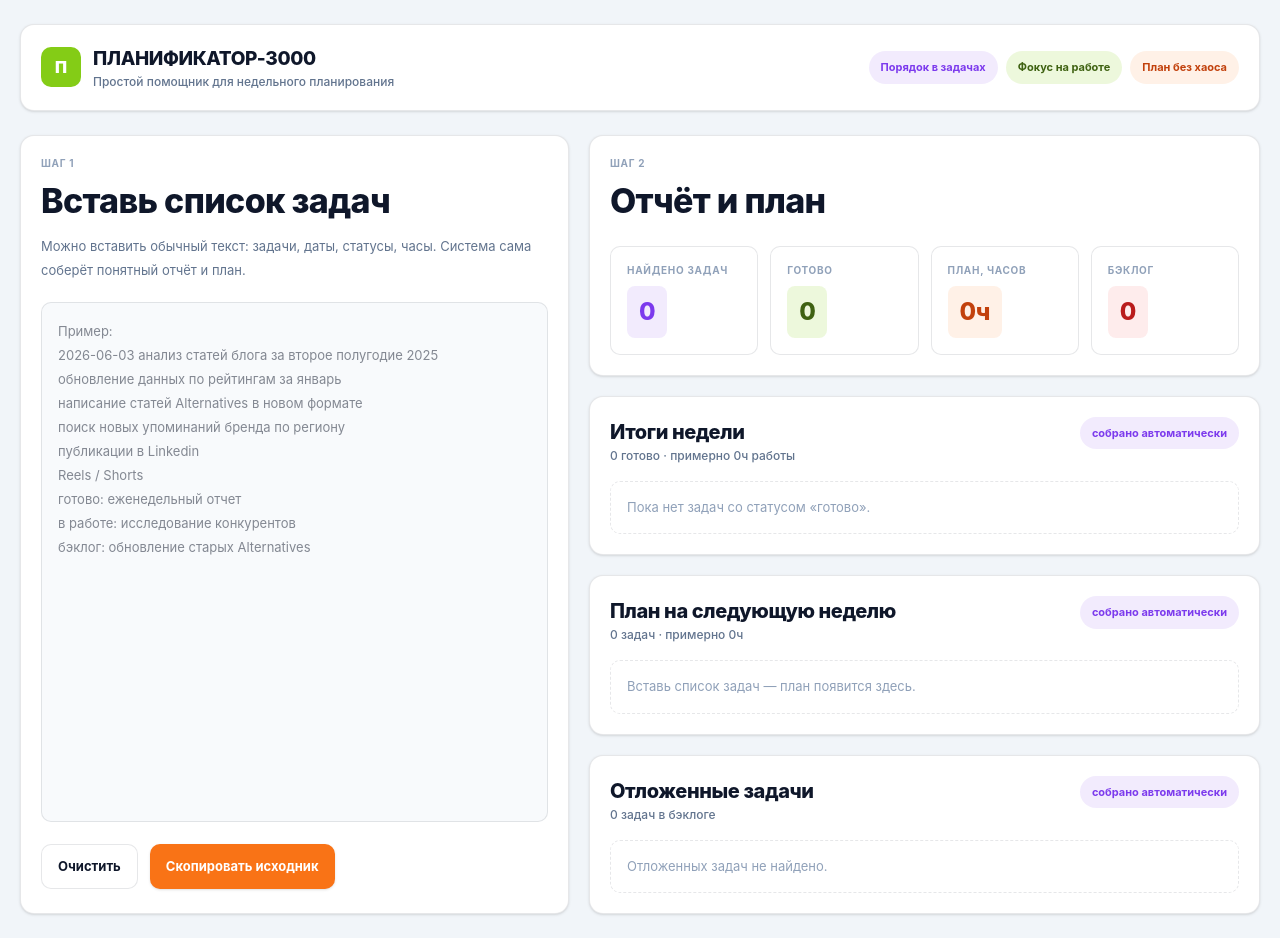
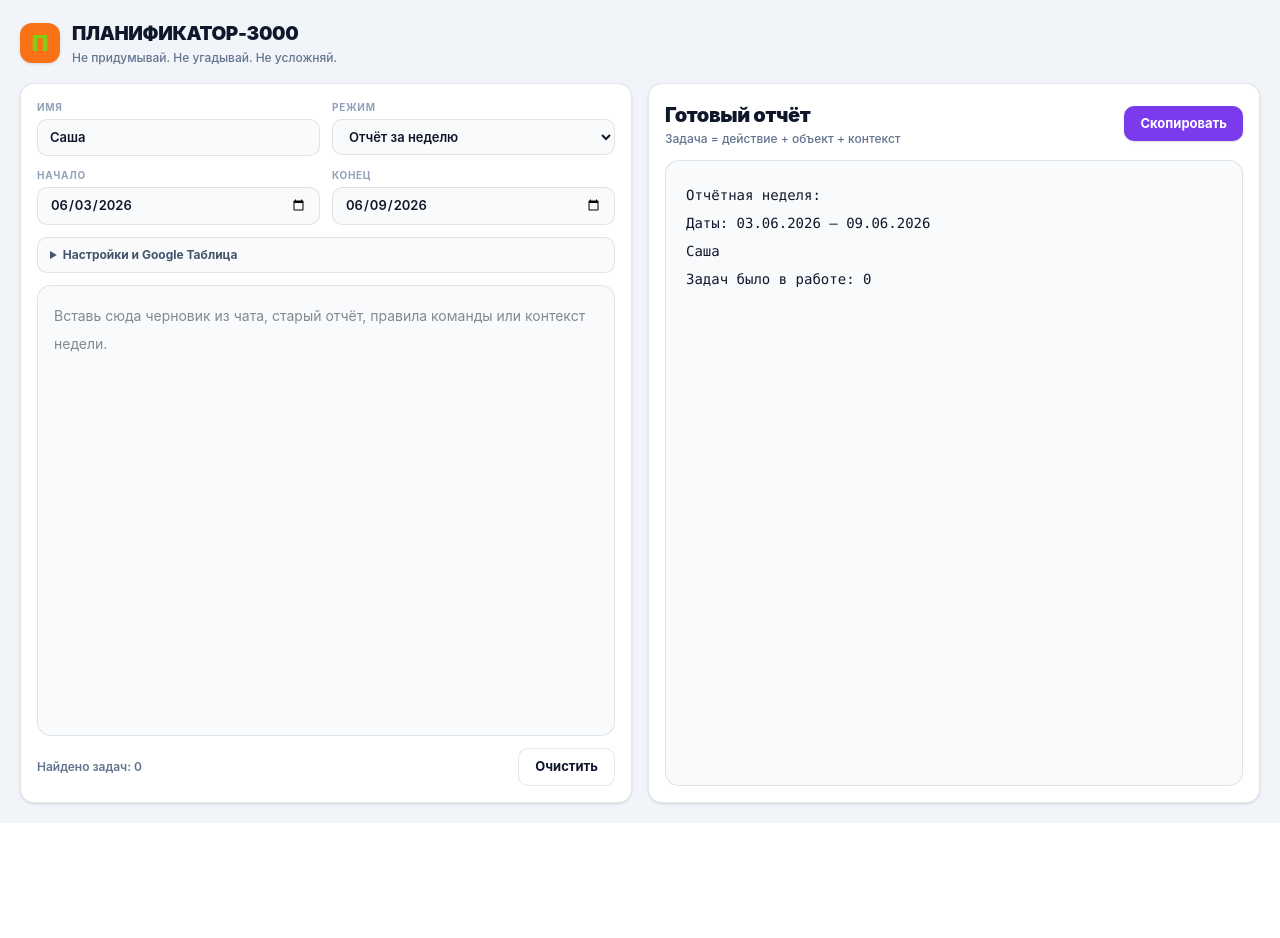
Before and after one commit to svetlohub/planificator3000, a Next.js app in the folder apps/web/: page / in a window 1280 px wide. After the commit the page ends 823 px from the top, so only its background shows below. Built offline with nearby package versions, Linux system fonts and the light colour scheme.

Commit message:
Simplify Russian production planning UI

```diff
--- a/apps/web/app/layout.tsx
+++ b/apps/web/app/layout.tsx
@@ -1,13 +1,14 @@
+import type { ReactNode } from "react";
 import type { Metadata } from "next";
-import type { ReactNode } from "react";
-
-import { APP_NAME } from "@planner3000/shared";
 
 import "./globals.css";
 
 export const metadata: Metadata = {
-  title: APP_NAME,
-  description: "AI-ready planning workspace for teams that execute.",
+  title: "ПЛАНИФИКАТОР-3000",
+  description: "Простой помощник для недельных отчётов и планов",
+  icons: {
+    icon: "/favicon.svg",
+  },
 };
 
 export default function RootLayout({ children }: Readonly<{ children: ReactNode }>) {
--- a/apps/web/app/page.tsx
+++ b/apps/web/app/page.tsx
@@ -1,276 +1,273 @@
-/* global navigator */
+/* global window, navigator */
 "use client";
 
-import type { ReactNode } from "react";
-import { useMemo, useState } from "react";
+import { useEffect, useMemo, useState } from "react";
 
-type TaskStatus = "done" | "progress" | "planned" | "backlog";
+type OutputMode = "report" | "plan";
 
-type ParsedTask = {
-  title: string;
-  date?: string;
-  owner?: string;
-  status: TaskStatus;
-  estimate: number;
-};
+const DEFAULT_NAME = "Саша";
 
-const placeholder = `Пример:
-2026-06-03 анализ статей блога за второе полугодие 2025
-обновление данных по рейтингам за январь
-написание статей Alternatives в новом формате
-поиск новых упоминаний бренда по региону
-публикации в Linkedin
-Reels / Shorts
-готово: еженедельный отчет
-в работе: исследование конкурентов
-бэклог: обновление старых Alternatives`;
-
-function detectStatus(line: string, section: TaskStatus): TaskStatus {
-  const lower = line.toLowerCase();
-
-  if (lower.includes("готово") || lower.includes("сделано") || lower.includes("done") || lower.includes("completed")) {
-    return "done";
+function todayIso() {
+  return new Date().toISOString().slice(0, 10);
 }
 
-  if (lower.includes("в работе") || lower.includes("делаю") || lower.includes("progress") || lower.includes("doing")) {
-    return "progress";
+function addDays(date: Date, days: number) {
+  const next = new Date(date);
+  next.setDate(next.getDate() + days);
+  return next;
 }
 
-  if (lower.includes("бэклог") || lower.includes("backlog") || lower.includes("потом") || lower.includes("отлож")) {
-    return "backlog";
+function toRuDate(value: string) {
+  if (!value) return "";
+  const [year, month, day] = value.split("-");
+  return `${day}.${month}.${year}`;
 }
 
-  return section;
+function shortRuDate(value: string) {
+  if (!value) return "";
+  const [, month, day] = value.split("-");
+  return `${day}.${month}`;
 }
 
-function cleanTitle(line: string): string {
+function normalizeLine(line: string) {
   return line
     .replace(/^[-*•]\s*/, "")
-    .replace(/^\d+\.\s*/, "")
-    .replace(/\b\d{4}-\d{2}-\d{2}\b/g, "")
-    .replace(/\b\d+(?:\.\d+)?\s*(h|ч|час|часа|часов)\b/gi, "")
-    .replace(/^(готово|сделано|в работе|бэклог|план|задача)\s*[:—-]\s*/i, "")
+    .replace(/^\d+[).]\s*/, "")
     .replace(/\s+/g, " ")
     .trim();
 }
 
-function parseTasks(raw: string): ParsedTask[] {
-  let currentSection: TaskStatus = "planned";
+function dedupeTasks(lines: string[]) {
+  const seen = new Set<string>();
+  const result: string[] = [];
 
-  return raw
-    .split("\n")
-    .map((line) => line.trim())
-    .filter(Boolean)
-    .flatMap((line) => {
-      const lower = line.toLowerCase();
+  for (const line of lines) {
+    const task = normalizeLine(line);
+    const key = task.toLowerCase();
 
-      if (["готово", "сделано", "прошлая неделя", "previous week", "completed tasks"].some((word) => lower.includes(word)) && line.length < 35) {
-        currentSection = "done";
-        return [];
+    if (!task || seen.has(key)) continue;
+
+    seen.add(key);
+    result.push(task);
   }
 
-      if (["новая неделя", "план", "next week", "new week"].some((word) => lower.includes(word)) && line.length < 35) {
-        currentSection = "planned";
-        return [];
+  return result;
 }
 
-      if (["бэклог", "backlog", "отложено"].some((word) => lower.includes(word)) && line.length < 35) {
-        currentSection = "backlog";
-        return [];
+function toFutureTask(task: string) {
+  const replacements: Array<[RegExp, string]> = [
+    [/^проверила\b/i, "проверить"],
+    [/^проверил\b/i, "проверить"],
+    [/^контролировала\b/i, "проконтролировать"],
+    [/^контролировал\b/i, "проконтролировать"],
+    [/^обновила\b/i, "обновить"],
+    [/^обновил\b/i, "обновить"],
+    [/^сделала\b/i, "сделать"],
+    [/^сделал\b/i, "сделать"],
+    [/^работала над\b/i, "поработать над"],
+    [/^работал над\b/i, "поработать над"],
+    [/^опубликовала\b/i, "опубликовать"],
+    [/^опубликовал\b/i, "опубликовать"],
+    [/^выложила\b/i, "выложить"],
+    [/^выложил\b/i, "выложить"],
+    [/^написала\b/i, "написать"],
+    [/^написал\b/i, "написать"],
+    [/^подготовила\b/i, "подготовить"],
+    [/^подготовил\b/i, "подготовить"],
+    [/^переводила\b/i, "перевести"],
+    [/^переводил\b/i, "перевести"],
+  ];
+
+  for (const [pattern, replacement] of replacements) {
+    if (pattern.test(task)) return task.replace(pattern, replacement);
   }
 
-      const date = line.match(/\d{4}-\d{2}-\d{2}/)?.[0];
-      const estimateMatch = line.match(/(\d+(?:\.\d+)?)\s*(h|ч|час|часа|часов)/i);
-      const title = cleanTitle(line);
-
-      if (!title || title.length < 3) {
-        return [];
+  return task;
 }
 
-      return [
-        {
-          title,
-          date,
-          status: detectStatus(line, currentSection),
-          estimate: estimateMatch ? Number(estimateMatch[1]) : 2,
-        },
-      ];
-    });
-}
+function formatOutput(params: {
+  name: string;
+  tasks: string[];
+  mode: OutputMode;
+  startDate: string;
+  endDate: string;
+}) {
+  const { name, tasks, mode, startDate, endDate } = params;
+  const finalTasks = mode === "plan" ? tasks.map(toFutureTask) : tasks;
 
-function byStatus(tasks: ParsedTask[], status: TaskStatus) {
-  return tasks.filter((task) => task.status === status);
+  const title =
+    mode === "report"
+      ? `Отчётная неделя:\nДаты: ${toRuDate(startDate)} – ${toRuDate(endDate)}\n${name}\nЗадач было в работе: ${finalTasks.length}`
+      : `План на неделю:\nДаты: ${shortRuDate(startDate)} до ${shortRuDate(endDate)}\n${name}\nЗадач запланировано: ${finalTasks.length}`;
+
+  const list = finalTasks.map((task, index) => `${index + 1}. ${task}`).join("\n");
+
+  return list ? `${title}\n${list}` : title;
 }
 
 export default function HomePage() {
+  const baseDate = useMemo(() => new Date(todayIso()), []);
+  const defaultReportStart = addDays(baseDate, -7).toISOString().slice(0, 10);
+  const defaultReportEnd = addDays(baseDate, -1).toISOString().slice(0, 10);
+  const defaultPlanStart = todayIso();
+  const defaultPlanEnd = addDays(baseDate, 6).toISOString().slice(0, 10);
+
   const [raw, setRaw] = useState("");
+  const [name, setName] = useState(DEFAULT_NAME);
+  const [sheetUrl, setSheetUrl] = useState("");
+  const [mode, setMode] = useState<OutputMode>("report");
+  const [reportStart, setReportStart] = useState(defaultReportStart);
+  const [reportEnd, setReportEnd] = useState(defaultReportEnd);
+  const [planStart, setPlanStart] = useState(defaultPlanStart);
+  const [planEnd, setPlanEnd] = useState(defaultPlanEnd);
 
-  const tasks = useMemo(() => parseTasks(raw), [raw]);
-  const done = byStatus(tasks, "done");
-  const progress = byStatus(tasks, "progress");
-  const planned = byStatus(tasks, "planned");
-  const backlog = byStatus(tasks, "backlog");
+  useEffect(() => {
+    const savedName = window.localStorage.getItem("planner3000:name");
+    const savedSheetUrl = window.localStorage.getItem("planner3000:sheetUrl");
 
-  const plannedHours = planned.reduce((sum, task) => sum + task.estimate, 0);
-  const doneHours = done.reduce((sum, task) => sum + task.estimate, 0);
+    if (savedName) setName(savedName);
+    if (savedSheetUrl) setSheetUrl(savedSheetUrl);
+  }, []);
+
+  useEffect(() => {
+    window.localStorage.setItem("planner3000:name", name);
+  }, [name]);
+
+  useEffect(() => {
+    window.localStorage.setItem("planner3000:sheetUrl", sheetUrl);
+  }, [sheetUrl]);
+
+  const tasks = useMemo(() => dedupeTasks(raw.split("\n")), [raw]);
+
+  const output = useMemo(
+    () =>
+      formatOutput({
+        name,
+        tasks,
+        mode,
+        startDate: mode === "report" ? reportStart : planStart,
+        endDate: mode === "report" ? reportEnd : planEnd,
+      }),
+    [name, tasks, mode, reportStart, reportEnd, planStart, planEnd],
+  );
+
+  async function copyOutput() {
+    await navigator.clipboard.writeText(output);
+  }
 
   return (
     <main className="min-h-screen bg-[#F1F5F9] text-[#0F172A]">
-      <section className="mx-auto max-w-7xl px-5 py-6">
-        <header className="mb-6 rounded-[14px] border border-slate-900/10 bg-white p-5 shadow-sm">
-          <div className="flex flex-col gap-4 md:flex-row md:items-center md:justify-between">
+      <section className="mx-auto flex min-h-screen max-w-7xl flex-col px-5 py-5">
+        <header className="mb-4 flex items-center justify-between">
           <div className="flex items-center gap-3">
-              <div className="grid size-10 place-items-center rounded-[10px] bg-[#84CC16] font-black text-white">П</div>
+            <div className="grid size-10 place-items-center rounded-[12px] bg-[#F97316] text-[22px] font-black text-[#84CC16] shadow-sm">
+              П
+            </div>
             <div>
-                <p className="text-[19px] font-extrabold tracking-[-.02em]">ПЛАНИФИКАТОР-3000</p>
-                <p className="text-xs font-medium text-slate-500">Простой помощник для недельного планирования</p>
-              </div>
-            </div>
-
-            <div className="flex flex-wrap gap-2 text-[11px] font-bold">
-              <span className="rounded-full bg-[#7C3AED]/10 px-3 py-2 text-[#7C3AED]">Порядок в задачах</span>
-              <span className="rounded-full bg-[#84CC16]/15 px-3 py-2 text-[#3F6212]">Фокус на работе</span>
-              <span className="rounded-full bg-[#F97316]/10 px-3 py-2 text-[#C2410C]">План без хаоса</span>
+              <div className="text-[19px] font-black tracking-[-.02em]">ПЛАНИФИКАТОР-3000</div>
+              <div className="text-[12px] font-medium text-slate-500">Не придумывай. Не угадывай. Не усложняй.</div>
             </div>
           </div>
         </header>
 
-        <div className="grid gap-5 lg:grid-cols-[0.9fr_1.1fr]">
-          <section className="rounded-[14px] border border-slate-900/10 bg-white p-5 shadow-sm">
-            <p className="text-[10px] font-bold uppercase tracking-[.7px] text-slate-400">Шаг 1</p>
-            <h1 className="mt-1 text-[34px] font-extrabold tracking-[-.02em]">Вставь список задач</h1>
-            <p className="mt-2 text-[13px] leading-6 text-slate-500">
-              Можно вставить обычный текст: задачи, даты, статусы, часы. Система сама соберёт понятный отчёт и план.
-            </p>
+        <div className="grid flex-1 gap-4 lg:grid-cols-2">
+          <section className="flex min-h-[720px] flex-col rounded-[14px] border border-slate-900/10 bg-white p-4 shadow-sm">
+            <div className="mb-3 grid gap-3 md:grid-cols-[1fr_1fr]">
+              <label className="block">
+                <span className="mb-1 block text-[10px] font-bold uppercase tracking-[.7px] text-slate-400">Имя</span>
+                <input
+                  value={name}
+                  onChange={(event) => setName(event.target.value)}
+                  className="w-full rounded-[10px] border border-slate-900/10 bg-slate-50 px-3 py-2 text-[13px] font-semibold outline-none focus:border-[#7C3AED] focus:ring-4 focus:ring-[#7C3AED]/10"
+                />
+              </label>
+
+              <label className="block">
+                <span className="mb-1 block text-[10px] font-bold uppercase tracking-[.7px] text-slate-400">Режим</span>
+                <select
+                  value={mode}
+                  onChange={(event) => setMode(event.target.value as OutputMode)}
+                  className="w-full rounded-[10px] border border-slate-900/10 bg-slate-50 px-3 py-2 text-[13px] font-semibold outline-none focus:border-[#7C3AED] focus:ring-4 focus:ring-[#7C3AED]/10"
+                >
+                  <option value="report">Отчёт за неделю</option>
+                  <option value="plan">План на неделю</option>
+                </select>
+              </label>
+            </div>
+
+            <div className="mb-3 grid gap-3 md:grid-cols-2">
+              <label className="block">
+                <span className="mb-1 block text-[10px] font-bold uppercase tracking-[.7px] text-slate-400">Начало</span>
+                <input
+                  type="date"
+                  value={mode === "report" ? reportStart : planStart}
+                  onChange={(event) => (mode === "report" ? setReportStart(event.target.value) : setPlanStart(event.target.value))}
+                  className="w-full rounded-[10px] border border-slate-900/10 bg-slate-50 px-3 py-2 text-[13px] font-semibold outline-none focus:border-[#7C3AED] focus:ring-4 focus:ring-[#7C3AED]/10"
+                />
+              </label>
+
+              <label className="block">
+                <span className="mb-1 block text-[10px] font-bold uppercase tracking-[.7px] text-slate-400">Конец</span>
+                <input
+                  type="date"
+                  value={mode === "report" ? reportEnd : planEnd}
+                  onChange={(event) => (mode === "report" ? setReportEnd(event.target.value) : setPlanEnd(event.target.value))}
+                  className="w-full rounded-[10px] border border-slate-900/10 bg-slate-50 px-3 py-2 text-[13px] font-semibold outline-none focus:border-[#7C3AED] focus:ring-4 focus:ring-[#7C3AED]/10"
+                />
+              </label>
+            </div>
+
+            <details className="mb-3 rounded-[10px] border border-slate-900/10 bg-slate-50 px-3 py-2">
+              <summary className="cursor-pointer text-[12px] font-bold text-slate-600">Настройки и Google Таблица</summary>
+              <input
+                value={sheetUrl}
+                onChange={(event) => setSheetUrl(event.target.value)}
+                placeholder="Ссылка на Google Таблицу — пока хранится как настройка"
+                className="mt-3 w-full rounded-[10px] border border-slate-900/10 bg-white px-3 py-2 text-[13px] outline-none focus:border-[#7C3AED] focus:ring-4 focus:ring-[#7C3AED]/10"
+              />
+            </details>
 
             <textarea
               value={raw}
               onChange={(event) => setRaw(event.target.value)}
-              placeholder={placeholder}
-              className="mt-5 min-h-[520px] w-full resize-none rounded-[10px] border border-slate-900/10 bg-slate-50 p-4 text-[13px] leading-6 outline-none transition focus:border-[#7C3AED] focus:bg-white focus:ring-4 focus:ring-[#7C3AED]/10"
+              placeholder="Вставь сюда черновик из чата, старый отчёт, правила команды или контекст недели."
+              className="flex-1 resize-none rounded-[14px] border border-slate-900/10 bg-slate-50 p-4 text-[14px] leading-7 outline-none transition focus:border-[#7C3AED] focus:bg-white focus:ring-4 focus:ring-[#7C3AED]/10"
             />
 
-            <div className="mt-4 flex flex-wrap gap-3">
+            <div className="mt-3 flex flex-wrap items-center justify-between gap-3">
+              <div className="text-[12px] font-semibold text-slate-500">Найдено задач: {tasks.length}</div>
               <button
                 onClick={() => setRaw("")}
-                className="rounded-[10px] border border-slate-900/10 bg-white px-4 py-3 text-[13px] font-bold transition hover:-translate-y-0.5"
+                className="rounded-[10px] border border-slate-900/10 bg-white px-4 py-2 text-[13px] font-bold transition hover:-translate-y-0.5"
               >
                 Очистить
-              </button>
-              <button
-                onClick={() => navigator.clipboard.writeText(raw)}
-                className="rounded-[10px] bg-[#F97316] px-4 py-3 text-[13px] font-bold text-white shadow-sm transition hover:-translate-y-0.5 hover:shadow-lg"
-              >
-                Скопировать исходник
               </button>
             </div>
           </section>
 
-          <section className="space-y-5">
-            <section className="rounded-[14px] border border-slate-900/10 bg-white p-5 shadow-sm">
-              <p className="text-[10px] font-bold uppercase tracking-[.7px] text-slate-400">Шаг 2</p>
-              <h2 className="mt-1 text-[34px] font-extrabold tracking-[-.02em]">Отчёт и план</h2>
+          <section className="flex min-h-[720px] flex-col rounded-[14px] border border-slate-900/10 bg-white p-4 shadow-sm">
+            <div className="mb-3 flex items-center justify-between gap-3">
+              <div>
+                <div className="text-[20px] font-black tracking-[-.02em]">
+                  {mode === "report" ? "Готовый отчёт" : "Готовый план"}
+                </div>
+                <div className="text-[12px] font-medium text-slate-500">Задача = действие + объект + контекст</div>
+              </div>
 
-              <div className="mt-5 grid gap-3 md:grid-cols-4">
-                <Metric label="Найдено задач" value={tasks.length} tone="violet" />
-                <Metric label="Готово" value={done.length} tone="lime" />
-                <Metric label="План, часов" value={`${plannedHours}ч`} tone="orange" />
-                <Metric label="Бэклог" value={backlog.length} tone="red" />
+              <button
+                onClick={copyOutput}
+                className="rounded-[10px] bg-[#7C3AED] px-4 py-2 text-[13px] font-bold text-white shadow-sm transition hover:-translate-y-0.5 hover:shadow-lg"
+              >
+                Скопировать
+              </button>
             </div>
-            </section>
 
-            <ReportCard title="Итоги недели" subtitle={`${done.length} готово · примерно ${doneHours}ч работы`}>
-              {done.length ? done.map((task) => <TaskRow key={task.title} task={task} />) : <Empty text="Пока нет задач со статусом «готово»." />}
-              {progress.length ? (
-                <>
-                  <Divider label="В работе" />
-                  {progress.map((task) => <TaskRow key={task.title} task={task} />)}
-                </>
-              ) : null}
-            </ReportCard>
-
-            <ReportCard title="План на следующую неделю" subtitle={`${planned.length} задач · примерно ${plannedHours}ч`}>
-              {planned.length ? planned.map((task) => <TaskRow key={task.title} task={task} />) : <Empty text="Вставь список задач — план появится здесь." />}
-            </ReportCard>
-
-            <ReportCard title="Отложенные задачи" subtitle={`${backlog.length} задач в бэклоге`}>
-              {backlog.length ? backlog.map((task) => <TaskRow key={task.title} task={task} />) : <Empty text="Отложенных задач не найдено." />}
-            </ReportCard>
+            <pre className="flex-1 whitespace-pre-wrap rounded-[14px] border border-slate-900/10 bg-[#F8FAFC] p-5 text-[14px] leading-7 text-slate-900">
+              {output}
+            </pre>
           </section>
         </div>
       </section>
     </main>
   );
 }
-
-function Metric({ label, value, tone }: { label: string; value: string | number; tone: "violet" | "lime" | "orange" | "red" }) {
-  const tones = {
-    violet: "bg-[#7C3AED]/10 text-[#7C3AED]",
-    lime: "bg-[#84CC16]/15 text-[#3F6212]",
-    orange: "bg-[#F97316]/10 text-[#C2410C]",
-    red: "bg-[#EF4444]/10 text-[#B91C1C]",
-  };
-
-  return (
-    <div className="rounded-[10px] border border-slate-900/10 bg-white p-4">
-      <p className="text-[10px] font-bold uppercase tracking-[.7px] text-slate-400">{label}</p>
-      <p className={`mt-2 inline-flex rounded-[8px] px-3 py-2 text-[24px] font-extrabold tracking-[-.02em] ${tones[tone]}`}>
-        {value}
-      </p>
-    </div>
-  );
-}
-
-function ReportCard({ title, subtitle, children }: { title: string; subtitle: string; children: ReactNode }) {
-  return (
-    <section className="rounded-[14px] border border-slate-900/10 bg-white p-5 shadow-sm">
-      <div className="mb-4 flex items-start justify-between gap-4">
-        <div>
-          <h3 className="text-[20px] font-extrabold tracking-[-.02em]">{title}</h3>
-          <p className="text-[12px] font-medium text-slate-500">{subtitle}</p>
-        </div>
-        <span className="rounded-full bg-[#7C3AED]/10 px-3 py-2 text-[11px] font-bold text-[#7C3AED]">собрано автоматически</span>
-      </div>
-      <div className="space-y-2">{children}</div>
-    </section>
-  );
-}
-
-function TaskRow({ task }: { task: ParsedTask }) {
-  const colors = {
-    done: "bg-[#84CC16]/15 text-[#3F6212]",
-    progress: "bg-[rgba(14,165,233,0.08)] text-[#0369A1]",
-    planned: "bg-[#7C3AED]/10 text-[#7C3AED]",
-    backlog: "bg-[#F97316]/10 text-[#C2410C]",
-  };
-
-  const labels = {
-    done: "готово",
-    progress: "в работе",
-    planned: "в план",
-    backlog: "бэклог",
-  };
-
-  return (
-    <div className="rounded-[10px] border border-slate-900/10 bg-slate-50 p-4 transition hover:-translate-y-0.5 hover:bg-white hover:shadow-md">
-      <div className="flex flex-wrap items-center justify-between gap-3">
-        <p className="text-[13px] font-bold">{task.title}</p>
-        <span className={`rounded-full px-3 py-1 text-[10px] font-bold uppercase tracking-[.7px] ${colors[task.status]}`}>
-          {labels[task.status]}
-        </span>
-      </div>
-      <div className="mt-2 flex flex-wrap gap-2 text-[11px] font-medium text-slate-500">
-        {task.date ? <span>{task.date}</span> : null}
-        <span>{task.estimate}ч</span>
-      </div>
-    </div>
-  );
-}
-
-function Divider({ label }: { label: string }) {
-  return <p className="pt-3 text-[10px] font-bold uppercase tracking-[.7px] text-slate-400">{label}</p>;
-}
-
-function Empty({ text }: { text: string }) {
-  return <div className="rounded-[10px] border border-dashed border-slate-900/10 p-4 text-[13px] text-slate-400">{text}</div>;
-}
```
Also changed, not shown: apps/web/public/favicon.svg (added). Lines whose indentation alone changed are shown as unchanged.
